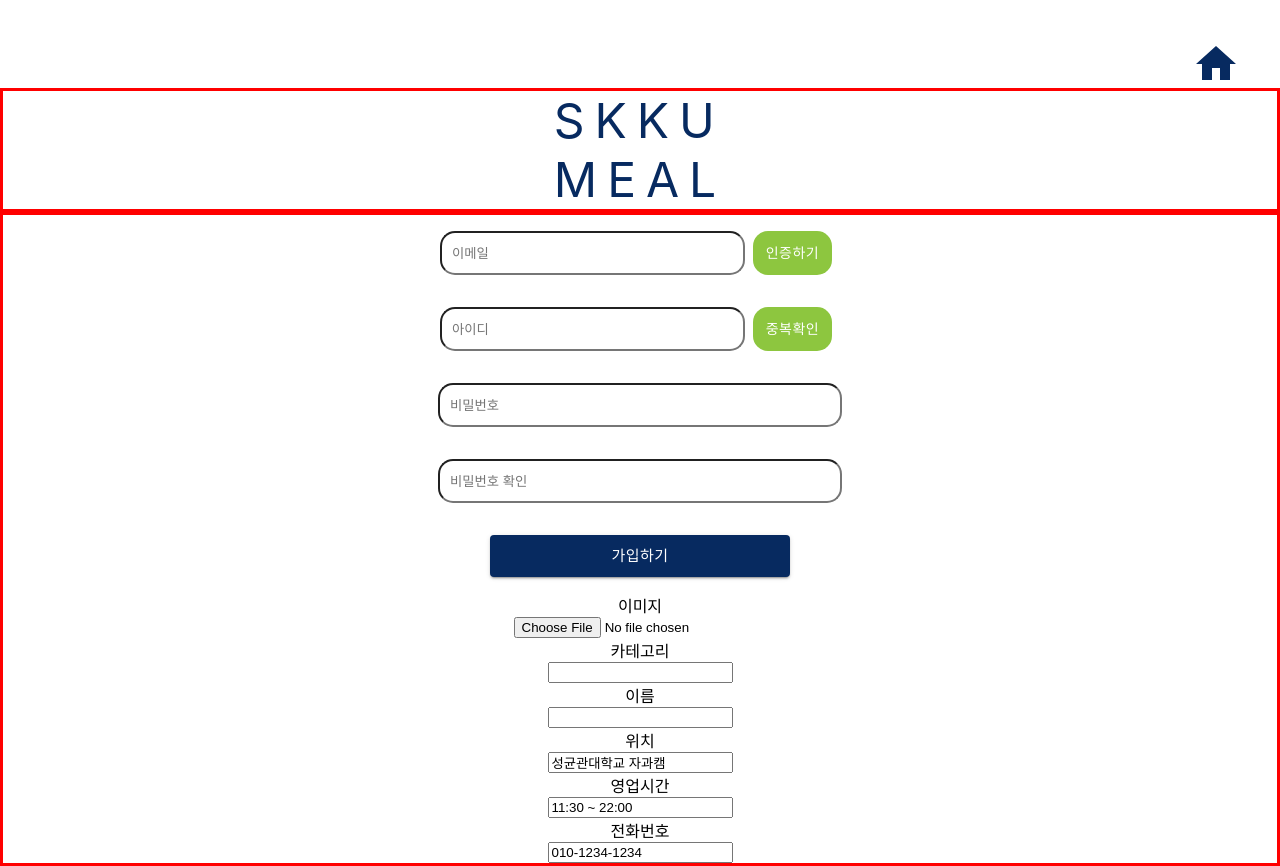
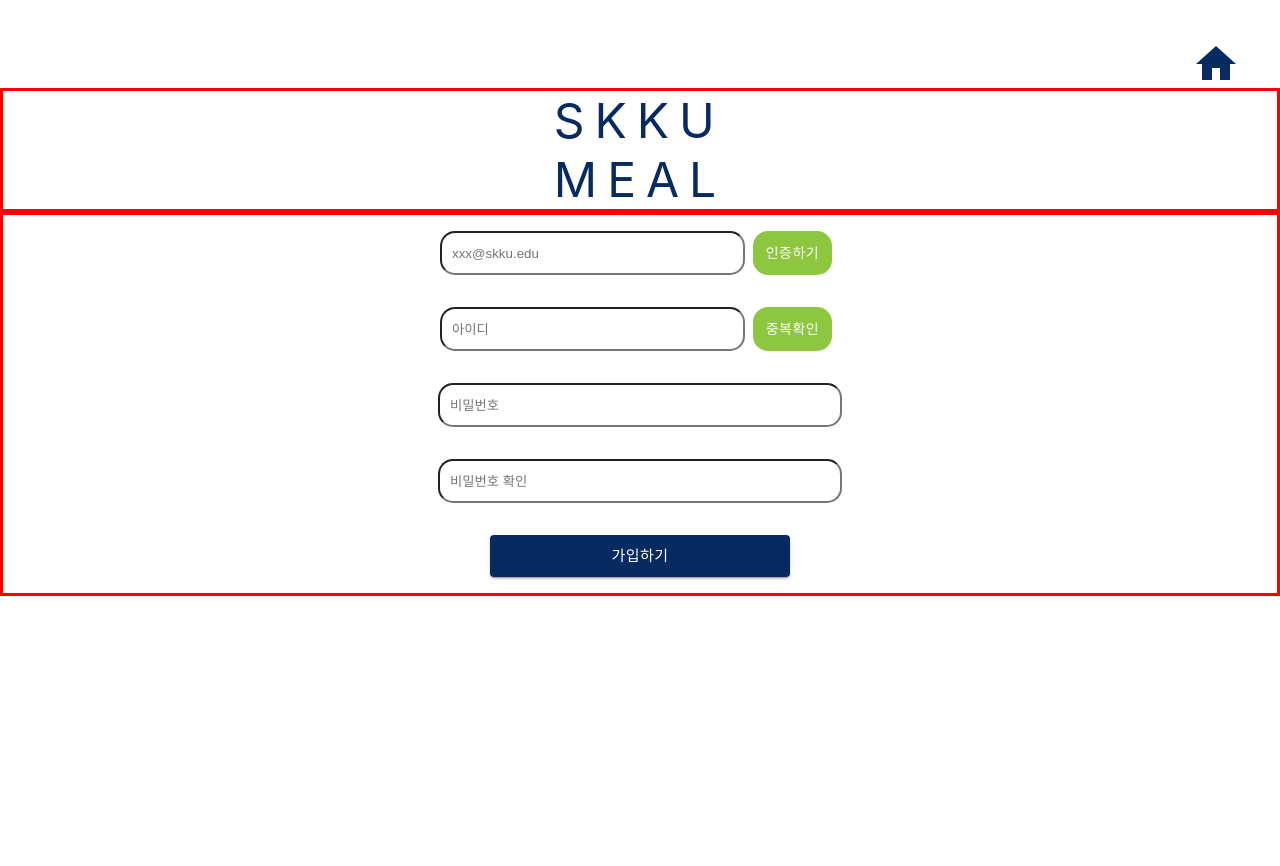
Before and after one commit to rbals0445/skku-graduation-project, a React (Create React App) app in the folder skkumeal-client/: page /signup in a window 1280 px wide. After the commit the page ends 800 px from the top, so only its background shows below. Built offline with nearby package versions, Linux system fonts and the light colour scheme.

Commit message:
feat(공통컴포넌트): input, inputwithButton 추가 error시 message 나오게도 처리해야함

```diff
--- /dev/null
+++ b/skkumeal-client/src/components/Common/Input.jsx
@@ -0,0 +1,31 @@
+import React from "react";
+import styled from "styled-components";
+import { StyledSmallButton } from "./StyledButton";
+
+export const Input = React.forwardRef((props, ref) => {
+  return <InputField {...props} ref={ref} />;
+});
+
+export const InputWithButton = React.forwardRef(
+  ({ value, onClick, ...props }, ref) => {
+    return (
+      <Wrapper>
+        <Input {...props} ref={ref} />
+        <StyledSmallButton onClick={onClick} value={value} />
+      </Wrapper>
+    );
+  }
+);
+
+const Wrapper = styled.div`
+  display: flex;
+`;
+
+const InputField = styled.input`
+  margin: 16px 0;
+  padding: 0px;
+  width: 400px;
+  height: 40px;
+  border-radius: 15px;
+  text-indent: 10px;
+`;
--- a/skkumeal-client/src/components/index.js
+++ b/skkumeal-client/src/components/index.js
@@ -1,3 +1,4 @@
 export * from "./Common/Logo";
 export * from "./Common/StyledButton";
 export * from "./Common/Card";
+export * from "./Common/Input";
--- a/skkumeal-client/src/pages/SignUp.js
+++ b/skkumeal-client/src/pages/SignUp.js
@@ -1,6 +1,6 @@
 import React, { useState } from "react";
 import styled from "styled-components";
-import { Logo, StyledSmallButton, StyledButton } from "../components";
+import { Logo, StyledButton, Input, InputWithButton } from "../components";
 import { Box } from "@mui/material";
 import HomeIcon from "@mui/icons-material/Home";
 import { useNavigate } from "react-router-dom";
@@ -50,6 +50,10 @@
     // 이거 보내고 그 다음에 그거 받아서 DB에 넣음.
   };
 
+  const handleOK = () => {
+    alert("handleOK");
+  };
+
   return (
     <Wrapper>
       <Header>
@@ -58,35 +62,36 @@
       <Logo />
 
       <InputForm>
-        <Box sx={{ display: "flex", width: "400px" }}>
-          <InputField
+        <Box width="400px">
+          <InputWithButton
             required
-            placeholder="이메일"
+            placeholder="xxx@skku.edu"
             ref={register}
             name="email"
-          />
-          <StyledSmallButton value={"인증하기"} onClick={handleAuth} />
-        </Box>
-        <Box sx={{ display: "flex", width: "400px" }}>
-          <InputField required placeholder="아이디" ref={register} name="id" />
-          <StyledSmallButton value={"중복확인"} />
-        </Box>
-        <Box>
-          <InputField
-            required
-            placeholder="비밀번호"
-            ref={register}
-            name="pwd"
+            value={"인증하기"}
+            onClick={handleAuth}
           />
         </Box>
-        <Box>
-          <InputField
+
+        <Box width="400px">
+          <InputWithButton
             required
-            placeholder="비밀번호 확인"
+            placeholder="아이디"
             ref={register}
-            name="pwdCheck"
+            name="id"
+            value={"중복확인"}
           />
         </Box>
+
+        <Input required placeholder="비밀번호" ref={register} name="pwd" />
+
+        <Input
+          required
+          placeholder="비밀번호 확인"
+          ref={register}
+          name="pwdCheck"
+        />
+
         <StyledButton
           type="submit"
           variant="contained"
@@ -99,7 +104,7 @@
             backgroundColor: "rgba(7, 42, 96)",
           }}
         />
-        <label>이미지</label>
+        {/* <label>이미지</label>
         <input
           type="file"
           name="fileUpload"
@@ -130,7 +135,7 @@
           ref={register}
           value={"010-1234-1234"}
           onChange={null}
-        />
+        /> */}
       </InputForm>
     </Wrapper>
   );
@@ -153,15 +158,6 @@
   justify-content: flex-end;
 `;
 
-const InputField = styled.input`
-  margin: 16px 0;
-  padding: 0px;
-  width: 400px;
-  height: 40px;
-  border-radius: 15px;
-  text-indent: 10px;
-`;
-
 const InputForm = styled.form`
   border: solid red 3px;
   display: flex;
```
